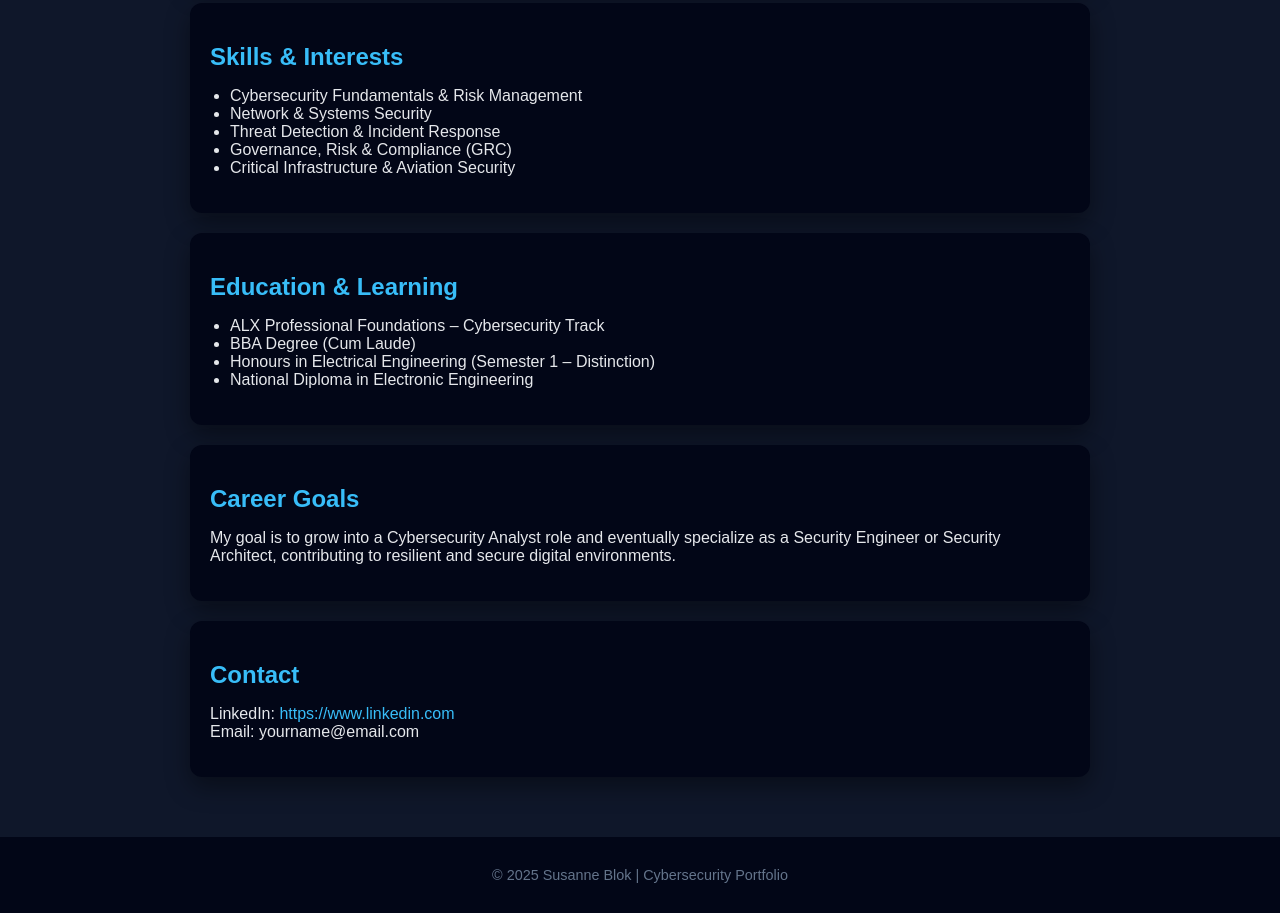
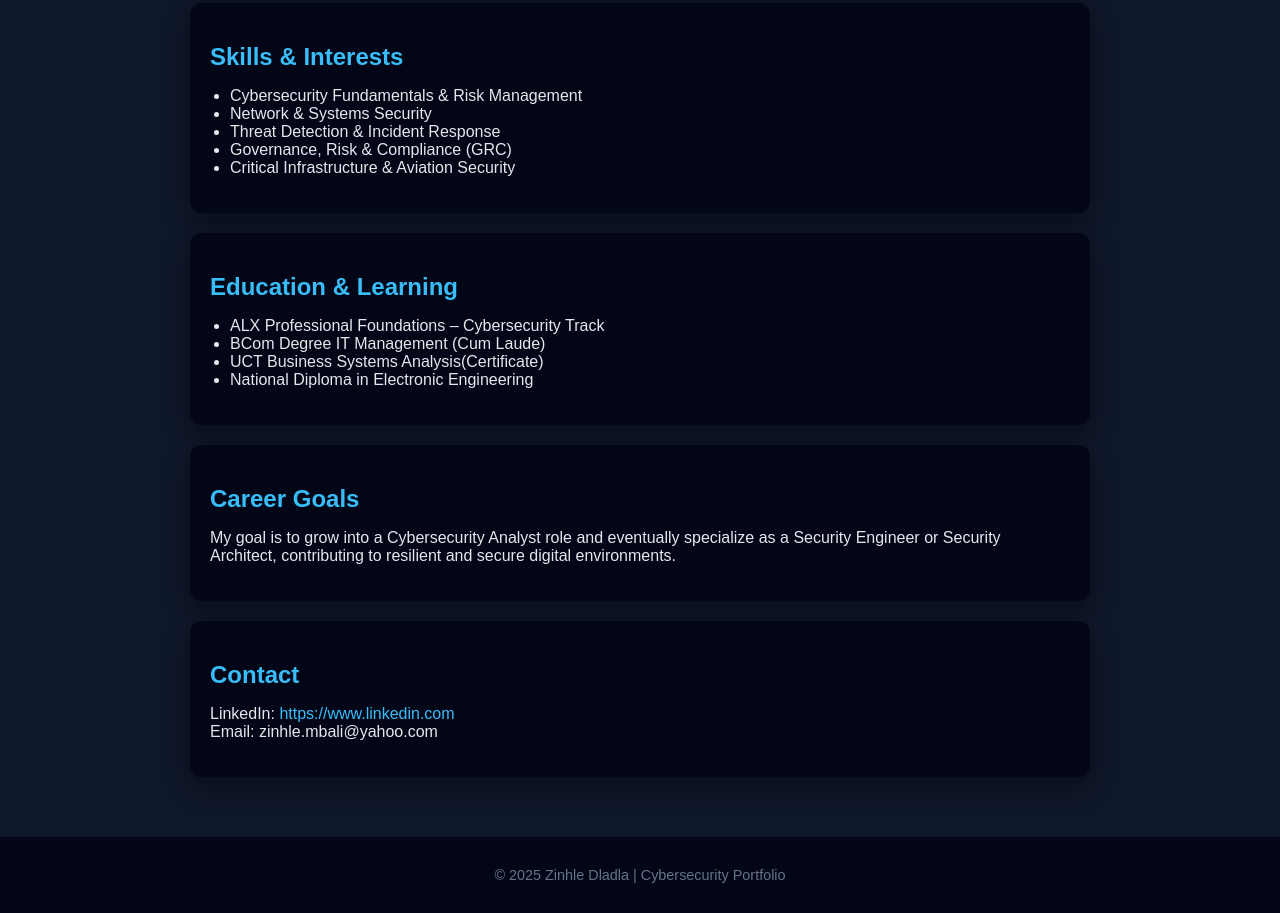
Before and after one commit to MbaleeThingo/Zinhle-Dladla-Portfolio, a plain HTML site: page index.html in a window 1280 px wide. Shown: the part 479-1392 px from the top of the page. Drawn offline with Linux system fonts and the light colour scheme.

Commit message:
index.html

```diff
--- a/index.html
+++ b/index.html
@@ -3,7 +3,7 @@
 <head>
   <meta charset="UTF-8" />
   <meta name="viewport" content="width=device-width, initial-scale=1.0" />
-  <title>Susanne Blok | Cybersecurity Portfolio</title>
+  <title>Zinhle Mbali Dladla | Cybersecurity Portfolio</title>
   <meta name="description" content="Aspiring Cybersecurity Professional | Protecting systems, data, and digital trust" />
   <style>
     body {
@@ -64,7 +64,7 @@
 <body>
 
   <header>
-    <h1>Susanne Blok</h1>
+    <h1>Zinhle Mbali Dladla</h1>
     <p>Aspiring Cybersecurity Professional | Protecting Systems, Data & Digital Trust</p>
   </header>
 
@@ -93,8 +93,8 @@
       <h2>Education & Learning</h2>
       <ul>
         <li>ALX Professional Foundations – Cybersecurity Track</li>
-        <li>BBA Degree (Cum Laude)</li>
-        <li>Honours in Electrical Engineering (Semester 1 – Distinction)</li>
+        <li>BCom Degree IT Management (Cum Laude)</li>
+        <li>UCT Business Systems Analysis(Certificate)</li>
         <li>National Diploma in Electronic Engineering</li>
       </ul>
     </div>
@@ -111,13 +111,13 @@
       <h2>Contact</h2>
       <p>
         LinkedIn: <a href="https://www.linkedin.com" target="_blank">https://www.linkedin.com</a><br />
-        Email: yourname@email.com
+        Email: zinhle.mbali@yahoo.com
       </p>
     </div>
   </section>
 
   <footer>
-    © 2025 Susanne Blok | Cybersecurity Portfolio
+    © 2025 Zinhle Dladla | Cybersecurity Portfolio
   </footer>
 
 </body>
```
